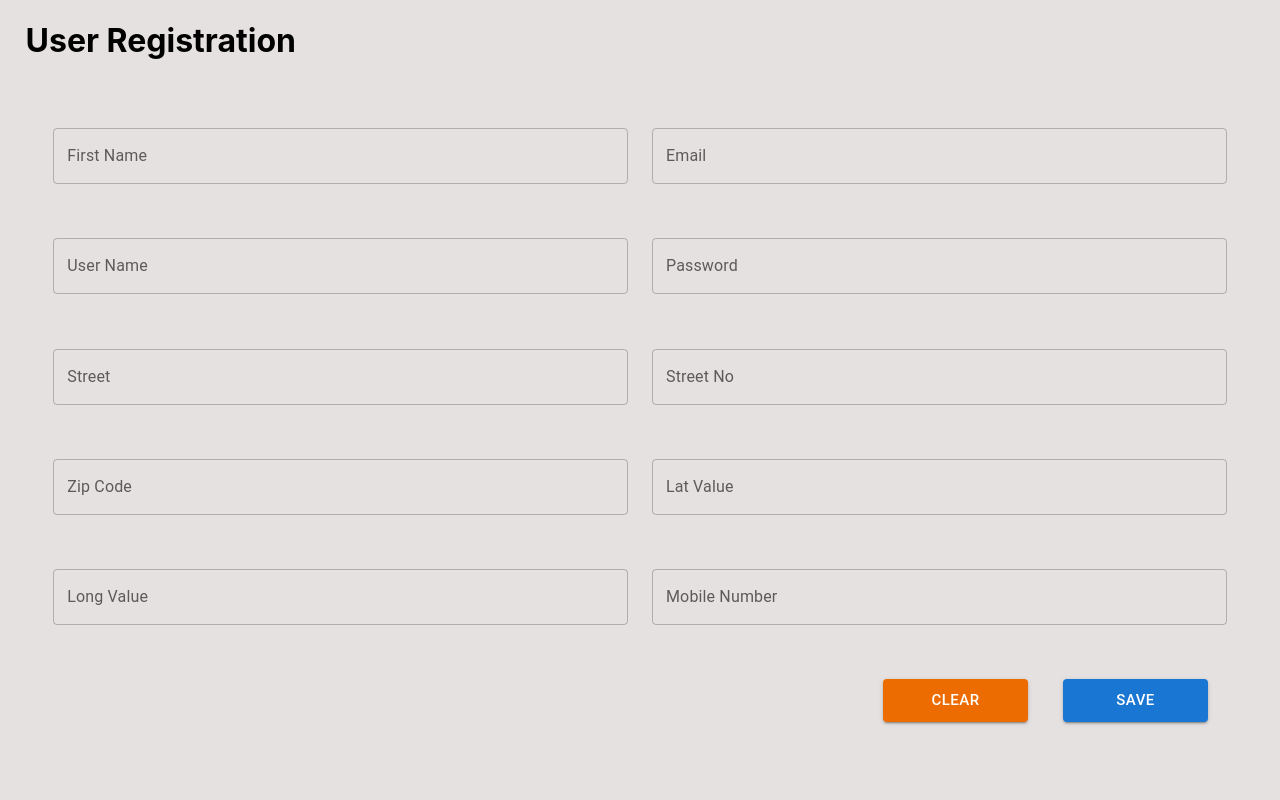
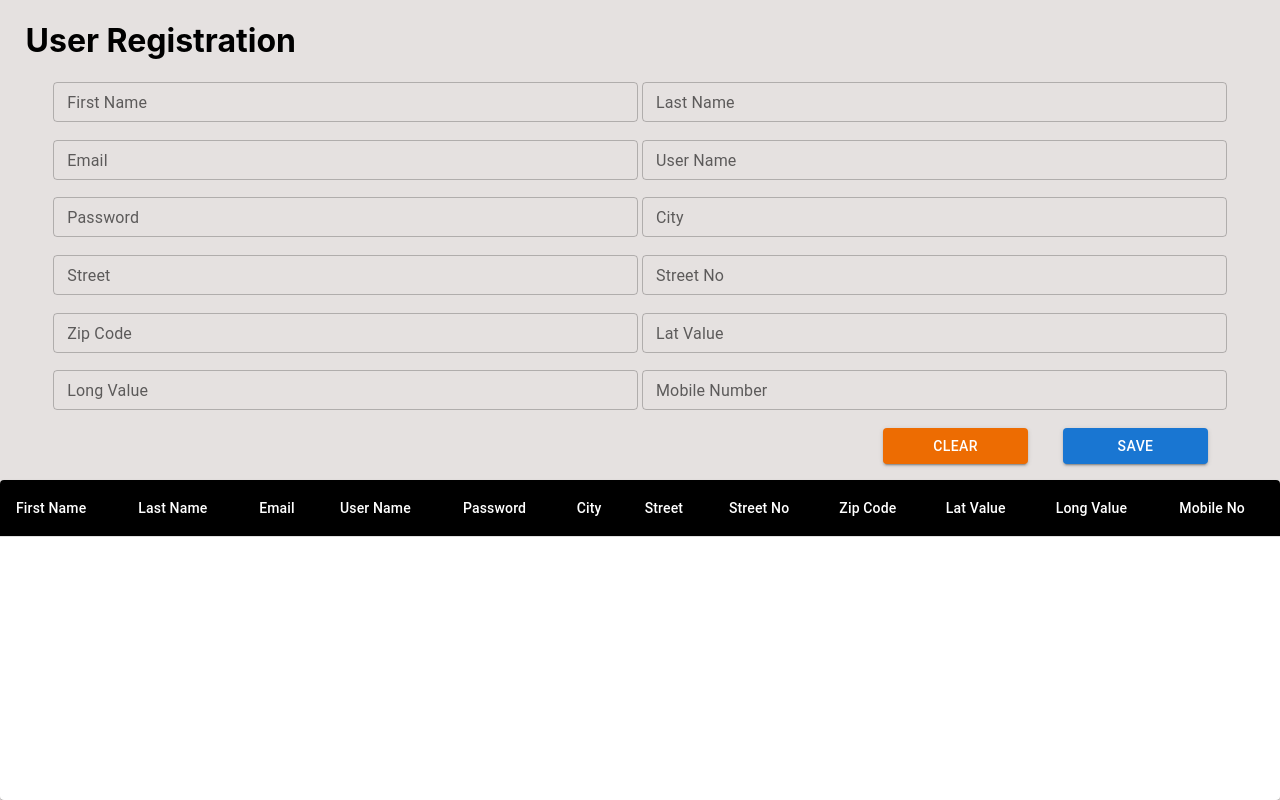
Before and after one commit to punarjeewarashmitha20011016/WebPos-Using-React-and-Spring, a React (Create React App) app in the folder frontend/: page /userRegistration in a window 1280 px wide. Built offline with nearby package versions, Linux system fonts and the light colour scheme.

Commit message:
user registration form views done

```diff
--- /dev/null
+++ b/frontend/src/component/common/table/table.jsx
@@ -0,0 +1,71 @@
+import * as React from 'react';
+import {styled} from '@mui/material/styles';
+import Table from '@mui/material/Table';
+import TableBody from '@mui/material/TableBody';
+import TableCell, {tableCellClasses} from '@mui/material/TableCell';
+import TableContainer from '@mui/material/TableContainer';
+import TableHead from '@mui/material/TableHead';
+import TableRow from '@mui/material/TableRow';
+import Paper from '@mui/material/Paper';
+
+const StyledTableCell = styled(TableCell)(({theme}) => ({
+    [`&.${tableCellClasses.head}`]: {
+        backgroundColor: theme.palette.common.black,
+        color: theme.palette.common.white,
+    },
+    [`&.${tableCellClasses.body}`]: {
+        fontSize: 14,
+    },
+}));
+
+const StyledTableRow = styled(TableRow)(({theme}) => ({
+    '&:nth-of-type(odd)': {
+        backgroundColor: theme.palette.action.hover,
+    },
+    // hide last border
+    '&:last-child td, &:last-child th': {
+        border: 0,
+    },
+}));
+
+/*function createData(name, calories, fat, carbs, protein) {
+    return {name, calories, fat, carbs, protein};
+}
+
+const rows = [
+    createData('Frozen yoghurt', 159, 6.0, 24, 4.0),
+    createData('Ice cream sandwich', 237, 9.0, 37, 4.3),
+    createData('Eclair', 262, 16.0, 24, 6.0),
+    createData('Cupcake', 305, 3.7, 67, 4.3),
+    createData('Gingerbread', 356, 16.0, 49, 3.9),
+];*/
+
+export default function CommonTable(props) {
+    const {width,height,tblRows,dataList} = props;
+    return (
+        <TableContainer component={Paper} sx={{height:{height}}}>
+            <Table sx={{width: width}} aria-label="customized table">
+                <TableHead>
+                    <TableRow>
+                        {tblRows.map((row)=>(
+                            <StyledTableCell>{row}</StyledTableCell>
+                        ))}
+                    </TableRow>
+                </TableHead>
+                <TableBody>
+                    {/*{rows.map((row) => (
+                        <StyledTableRow key={row.name}>
+                            <StyledTableCell component="th" scope="row">
+                                {row.name}
+                            </StyledTableCell>
+                            <StyledTableCell align="right">{row.calories}</StyledTableCell>
+                            <StyledTableCell align="right">{row.fat}</StyledTableCell>
+                            <StyledTableCell align="right">{row.carbs}</StyledTableCell>
+                            <StyledTableCell align="right">{row.protein}</StyledTableCell>
+                        </StyledTableRow>
+                    ))}*/}
+                </TableBody>
+            </Table>
+        </TableContainer>
+    );
+}
--- a/frontend/src/component/common/textFields/txtField.jsx
+++ b/frontend/src/component/common/textFields/txtField.jsx
@@ -2,7 +2,7 @@
 import React from "react";
 
 export default function TxtField(props) {
-    const {classes,variant,label,id,width,type} = props;
+    const {classes,variant,label,id,width,type,height,size} = props;
     return (
         <TextField
             id={id}
@@ -10,6 +10,7 @@
             variant={variant}
             sx={{width:{width}}}
             type={type}
+            size={size}
         />
     )
 }
--- a/frontend/src/component/userRegistration/userRegistration.css
+++ b/frontend/src/component/userRegistration/userRegistration.css
@@ -1,9 +1,7 @@
 .boxContainerInUserRegistration{
+    width: 100%;
     display: flex;
     flex-direction: column;
-    align-items: center;
-    justify-content: center;
-    width: 100%;
+    position: relative;
     height: 100%;
-    box-shadow: none;
 }
--- a/frontend/src/component/userRegistration/userRegistration.jsx
+++ b/frontend/src/component/userRegistration/userRegistration.jsx
@@ -4,21 +4,22 @@
 import Grid from "@mui/material/Grid";
 import TxtField from "../common/textFields/txtField";
 import CommonBtn from "../common/button";
-import { withStyles } from "@mui/styles";
-import { styled } from '@mui/material/styles';
+import CommonTable from "../common/table/table";
 
 export default function UserRegistration() {
+    let dataList = [];
     return (
         <Box className="boxContainerInUserRegistration">
             <Grid
                 container spacing={0}
-                sx={{display: 'flex', height: '100%', width: "100%"}}
+                sx={{height: '100%', width: "100%"}}
             >
                 <Grid item xs={12} sx={{
                     height: "10%",
                     display: "flex",
                     alignItems: "center",
-                    justifyContent: "start"
+                    justifyContent: "start",
+                    position: "relative"
                 }}>
                     <h1
                         style={{paddingLeft: "2%"}}
@@ -26,14 +27,20 @@
                 </Grid>
                 <Grid
                     item xs={12}
-                    sx={{height: "90%", display: 'flex', alignItems: "center", justifyContent: "center"}}
+                    sx={{
+                        position: "relative",
+                        height: "50%",
+                        display: 'flex',
+                        alignItems: "center",
+                        justifyContent: "center",
+                    }}
                 >
                     <Grid
                         container
                         item
                         xs={11}
-                        spacing={3}
-                        sx={{height: "90%"}}
+                        spacing={0.5}
+                        sx={{height: "100%"}}
                     >
                         <Grid
                             item
@@ -43,6 +50,19 @@
                                 variant="outlined"
                                 label='First Name'
                                 width="100%"
+                                size="small"
+                            />
+                        </Grid>
+
+                        <Grid
+                            item
+                            xs={6}
+                        >
+                            <TxtField
+                                variant="outlined"
+                                label='Last Name'
+                                width="100%"
+                                size="small"
                             />
                         </Grid>
 
@@ -54,6 +74,7 @@
                                 variant="outlined"
                                 label='Email'
                                 width="100%"
+                                size="small"
                             />
                         </Grid>
 
@@ -65,6 +86,7 @@
                                 variant="outlined"
                                 label='User Name'
                                 width="100%"
+                                size="small"
                             />
                         </Grid>
 
@@ -77,9 +99,20 @@
                                 label='Password'
                                 width="100%"
                                 type='password'
+                                size="small"
                             />
                         </Grid>
-
+                        <Grid
+                            item
+                            xs={6}
+                        >
+                            <TxtField
+                                variant="outlined"
+                                label='City'
+                                width="100%"
+                                size="small"
+                            />
+                        </Grid>
                         <Grid
                             item
                             xs={6}
@@ -88,6 +121,7 @@
                                 variant="outlined"
                                 label='Street'
                                 width="100%"
+                                size="small"
                             />
                         </Grid>
                         <Grid
@@ -98,6 +132,7 @@
                                 variant="outlined"
                                 label='Street No'
                                 width="100%"
+                                size="small"
                             />
                         </Grid>
                         <Grid
@@ -108,6 +143,7 @@
                                 variant="outlined"
                                 label='Zip Code'
                                 width="100%"
+                                size="small"
                             />
                         </Grid>
                         <Grid
@@ -118,6 +154,7 @@
                                 variant="outlined"
                                 label='Lat Value'
                                 width="100%"
+                                size="small"
                             />
                         </Grid>
                         <Grid
@@ -128,6 +165,7 @@
                                 variant="outlined"
                                 label='Long Value'
                                 width="100%"
+                                size="small"
                             />
                         </Grid>
                         <Grid
@@ -138,6 +176,7 @@
                                 variant="outlined"
                                 label='Mobile Number'
                                 width="100%"
+                                size="small"
                             />
                         </Grid>
                         <Grid
@@ -150,22 +189,24 @@
                                 item
                                 xs={12}
                             >
-                                <Grid item xs={8} sx={{display:'flex',alignItems:"center",justifyContent:"end"}}></Grid>
-                                <Grid item xs={2} sx={{display:'flex',alignItems:"center",justifyContent:"end"}}>
+                                <Grid item xs={8}
+                                      sx={{display: 'flex', alignItems: "center", justifyContent: "end"}}></Grid>
+                                <Grid item xs={2} sx={{display: 'flex', alignItems: "center", justifyContent: "end"}}>
                                     <CommonBtn
                                         variant="contained"
                                         label='Clear'
-                                        size="large"
+                                        size="medium"
                                         color="warning"
-                                        style={{width:"80%",display:"flex"}}
+                                        style={{width: "80%", display: "flex"}}
                                     />
                                 </Grid>
-                                <Grid item xs={2} sx={{display:'flex',alignItems:"center",justifyContent:"center"}}>
+                                <Grid item xs={2}
+                                      sx={{display: 'flex', alignItems: "center", justifyContent: "center"}}>
                                     <CommonBtn
                                         variant="contained"
                                         label='Save'
-                                        size="large"
-                                        style={{width:"80%",display:'flex'}}
+                                        size="medium"
+                                        style={{width: "80%", display: 'flex'}}
                                         color='primary'
                                     />
                                 </Grid>
@@ -173,6 +214,22 @@
                         </Grid>
                     </Grid>
                 </Grid>
+                <Grid item xs={12}
+                      sx={{
+                          position: "relative",
+                          height: "40%",
+                          display: 'flex',
+                          alignItems: "center",
+                          justifyContent: "center",
+                      }}
+                >
+                    <CommonTable
+                        width='100%'
+                        height='100%'
+                        /*rows = list*/
+                        tblRows={['First Name', 'Last Name', 'Email','User Name',"Password","City","Street","Street No","Zip Code","Lat Value","Long Value","Mobile No"]}
+                    />
+                </Grid>
             </Grid>
         </Box>
     )
```
